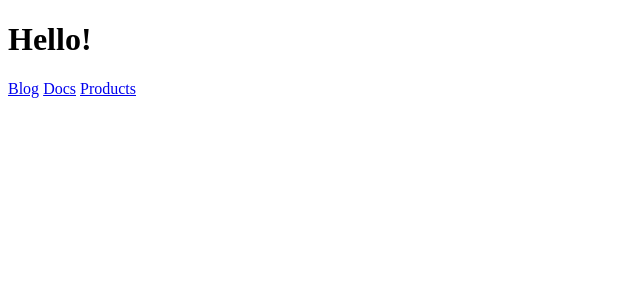
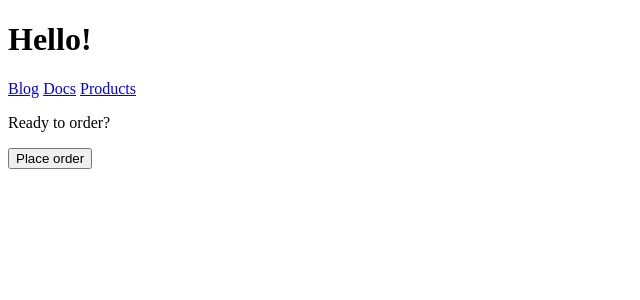
Before and after one commit to surtich/sveltekit-2024, a SvelteKit app: page / in a window 1280 px wide. Shown: the top 300 px of the page, without its empty margins (0-640 px from the left). Built offline with nearby package versions, Linux system fonts and the light colour scheme.

Commit message:
Navegando desde JavaScript

```diff
--- a/src/routes/[[lang]]/+page.svelte
+++ b/src/routes/[[lang]]/+page.svelte
@@ -1,5 +1,6 @@
 <script>
 	import { page } from '$app/stores';
+	import { goto } from '$app/navigation';
 
 	const { lang = 'en' } = $page.params;
 
@@ -10,10 +11,27 @@
 	};
 
 	const greeting = greetings[lang];
+
+	let placingOrder = false;
+
+	function handleClick() {
+		placingOrder = true;
+		setTimeout(() => {
+			placingOrder = false;
+			goto('/products');
+		}, 2000);
+	}
 </script>
 
-<h1>{greeting}</h1>
+{#if placingOrder}
+	<p>Placing order...</p>
+{:else}
+	<h1>{greeting}</h1>
 
-<a href="/blog">Blog</a>
-<a href="/docs">Docs</a>
-<a href="/products">Products</a>
+	<a href="/blog">Blog</a>
+	<a href="/docs">Docs</a>
+	<a href="/products">Products</a>
+
+	<p>Ready to order?</p>
+	<button on:click={handleClick}>Place order</button>
+{/if}
```
